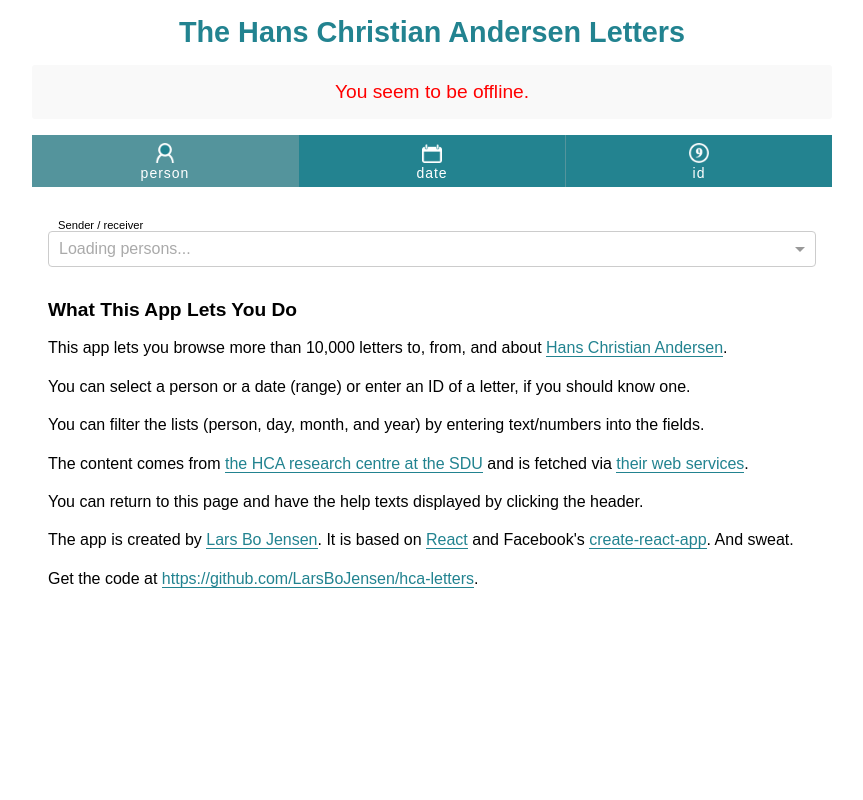
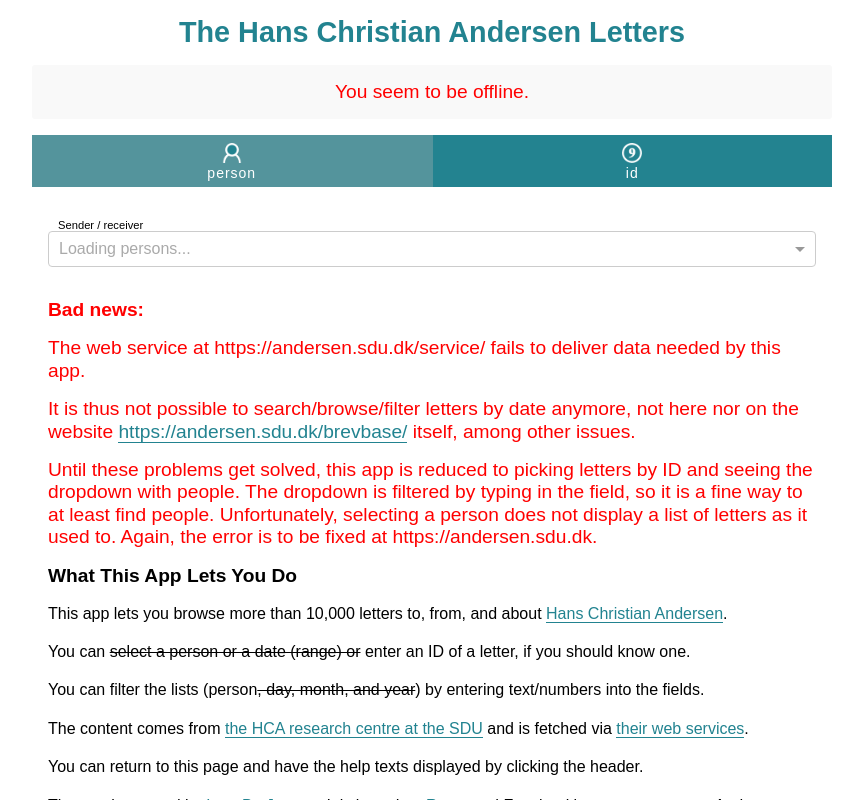
Before and after one commit to LarsBoJensen/hca-letters, a React (Create React App) app in the folder app/: page / in a window 1280 px wide. Shown: the whole page, without its empty margins (208-1071 px from the left). Built offline with nearby package versions, Linux system fonts and the light colour scheme; no server answers; what react-refetch would draw is missing.

Commit message:
Disables crashed features (date) and informs users about web service issues

```diff
--- a/app/src/App.js
+++ b/app/src/App.js
@@ -3,9 +3,6 @@
 import { Tab, Tabs, TabList, TabPanel } from 'react-tabs';
 import './App.css';
 import PersonSelect from './PersonSelect/PersonSelect';
-import YearInput from './YearInput/YearInput';
-import MonthInput from './MonthInput/MonthInput';
-import DayInput from './DayInput/DayInput';
 import IDInput from './IDInput/IDInput';
 import DateValidator from './DateValidator/DateValidator';
 import LetterListWrapper from './LetterList/LetterListWrapper';
@@ -30,9 +27,6 @@
     };
 
     this.handlePersonChange = this.handlePersonChange.bind(this);
-    this.handleYearChange = this.handleYearChange.bind(this);
-    this.handleMonthChange = this.handleMonthChange.bind(this);
-    this.handleDayChange = this.handleDayChange.bind(this);
     this.handleLetterIDChange = this.handleLetterIDChange.bind(this);
     this.handleKeyboardEvent = this.handleKeyboardEvent.bind(this);
     this.handleOnlineStatusChange = this.handleOnlineStatusChange.bind(this);
@@ -92,21 +86,6 @@
     this.props.history.push(path);
   }
 
-  handleYearChange = (year) => {
-    this.setState({ year: year });
-    this.handleDateChange('year', year);
-  };
-
-  handleMonthChange(month) {
-    this.setState({ month: month });
-    this.handleDateChange('month', month);
-  }
-
-  handleDayChange(day) {
-    this.setState({ day: day });
-    this.handleDateChange('day', day);
-  }
-
   handleLetterIDChange(letterID, letterDrawerIsOpen=true) {
     this.setState({ letterID: letterID, letterDrawerIsOpen: letterDrawerIsOpen });
     this.setState({letterIDButtonIsActive: letterID !== ''});
@@ -145,7 +124,6 @@
           >
             <TabList>
               <Tab><i className="tab-icon" id="icon-person"/><span className="tab-text">Person</span></Tab>
-              <Tab><i className="tab-icon" id="icon-calendar"/><span className="tab-text">Date</span></Tab>
               <Tab><i className="tab-icon" id="icon-id"/><span className="tab-text">ID</span></Tab>
             </TabList>
 
@@ -157,34 +135,32 @@
               {/* Render about-text only at "/" */}
               <Route exact path="/" render={() =>
                 <div className="help">
+
+                <div className="error" style={{ textAlign: 'left' }}>
+                  <h2>
+                    Bad news:
+                  </h2>
+                  <p>
+                    The web service at https://andersen.sdu.dk/service/ fails to deliver data needed by this app.
+                  </p>
+                  <p>
+                    It is thus not possible to search/browse/filter letters by date anymore, not here nor on the website <a href="https://andersen.sdu.dk/brevbase/">https://andersen.sdu.dk/brevbase/</a> itself, among other issues.
+                  </p>
+                  <p>
+                    Until these problems get solved, this app is reduced to picking letters by ID and seeing the dropdown with people. The dropdown is filtered by typing in the field, so it is a fine way to at least find people. Unfortunately, selecting a person does not display a list of letters as it used to. Again, the error is to be fixed at https://andersen.sdu.dk.
+                  </p>
+                </div>
+
                   <h2>What This App Lets You Do</h2>
                   <p>This app lets you browse more than 10,000 letters to, from, and about <a href="https://en.wikipedia.org/wiki/Hans_Christian_Andersen">Hans Christian Andersen</a>.</p>
-                  <p>You can select a person or a date (range) or enter an ID of a letter, if you should know one.</p>
-                  <p>You can filter the lists (person, day, month, and year) by entering text/numbers into the fields.</p>
-                  <p>The content comes from <a href="http://andersen.sdu.dk/brevbase/" hrefLang="da">the HCA research centre at the SDU</a> and is fetched via <a href="http://andersen.sdu.dk/service/index_e.html">their web services</a>.</p>
+                  <p>You can <del>select a person or a date (range) or</del> enter an ID of a letter, if you should know one.</p>
+                  <p>You can filter the lists (person<del>, day, month, and year</del>) by entering text/numbers into the fields.</p>
+                  <p>The content comes from <a href="https://andersen.sdu.dk/brevbase/" hrefLang="da">the HCA research centre at the SDU</a> and is fetched via <a href="https://andersen.sdu.dk/service/index_e.html">their web services</a>.</p>
                   <p>You can return to this page and have the help texts displayed by clicking the header.</p>
                   <p>The app is created by <a href="https://larsbojensen.eu">Lars Bo Jensen</a>. It is based on <a href="https://reactjs.org/">React</a> and Facebook's <a href="https://github.com/facebook/create-react-app">create-react-app</a>. And sweat.</p>
                   <p>Get the code at <a href="https://github.com/LarsBoJensen/hca-letters">https://github.com/LarsBoJensen/hca-letters</a>.</p>
                 </div>
               }/>
-            </TabPanel>
-            <TabPanel>
-                <div className="date-selection selector">
-                  <DayInput day={day} dayValue={dayValue} onDayChange={this.handleDayChange} />
-                  <MonthInput month={month} monthValue={monthValue} onMonthChange={this.handleMonthChange} />
-                  <YearInput year={year} yearValue={yearValue} onYearChange={this.handleYearChange} />
-                </div>
-                <Route path="/date" render={() => <DateValidator year={this.state.year} month={this.state.month} day={this.state.day} />} />
-
-                <Route exact path="/" render={() =>
-                  <div className="help">
-                    <h2>Finding letters via date</h2>
-                    <h3>The n/a option</h3>
-                    <p>Some letters have no date or no complete date. That's what the 'n/a' options are for. If you select 'n/a' in all three input fields, you will get a list of all letters that have not been dated at all. If you enter a year and a month and a 'n/a' day, you will get all letters from that month in that year that have no day in the date (if there are any).</p>
-                    <h3>Wildcards</h3>
-                    <p>'N/a' is not the same as using wildcards, which is also an option, at least for the day input. Not entering a value or clearing it by clicking the little cross in the field makes for a wildcard. That makes it possible to fetch a list of all letters from a certain month in a certain year.</p>
-                  </div>
-                }/>
             </TabPanel>
             <TabPanel>
               <Route path="/" children={({ history }) => (
```
Also changed, not shown: 12 other files (tests, documents, lock files or other folders).
